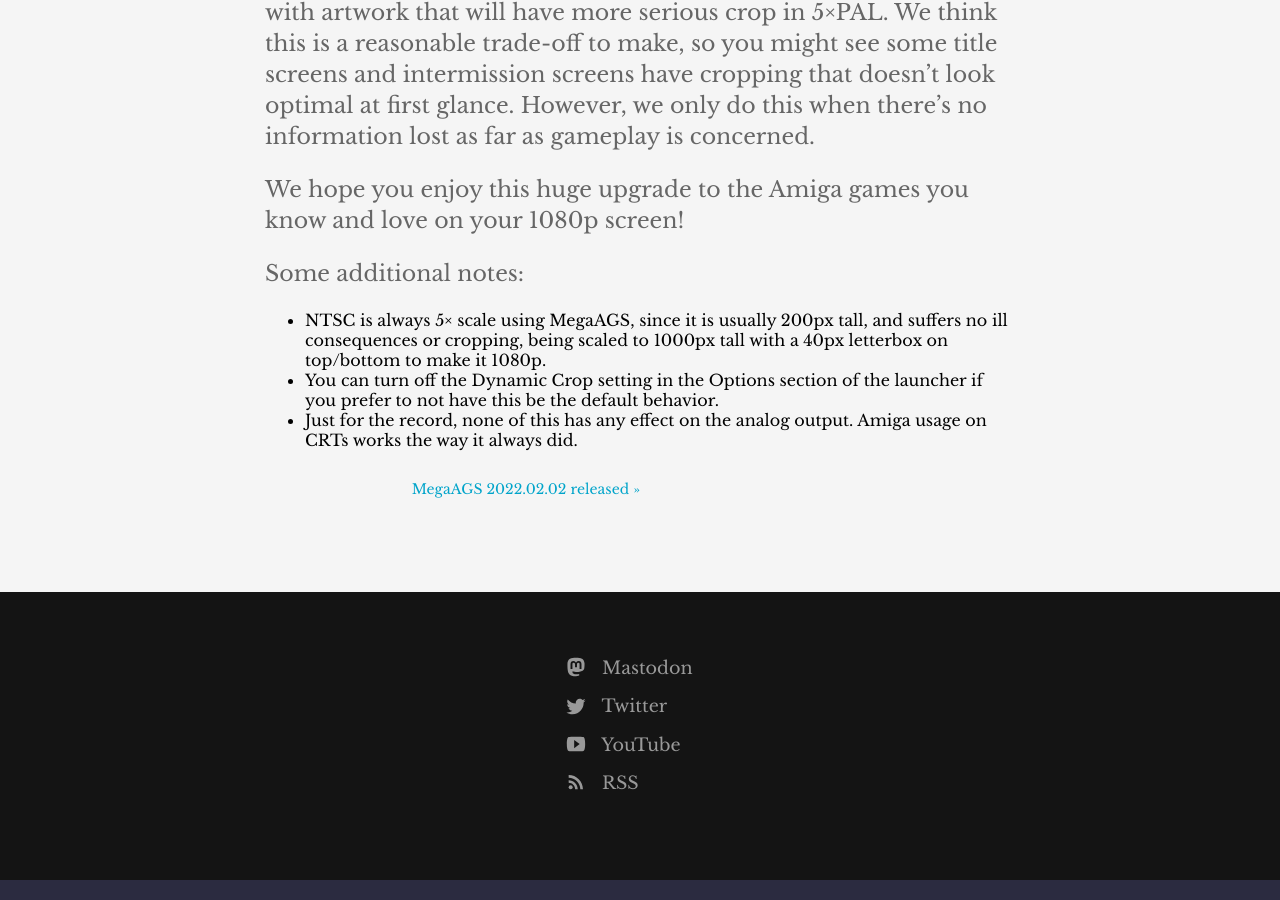
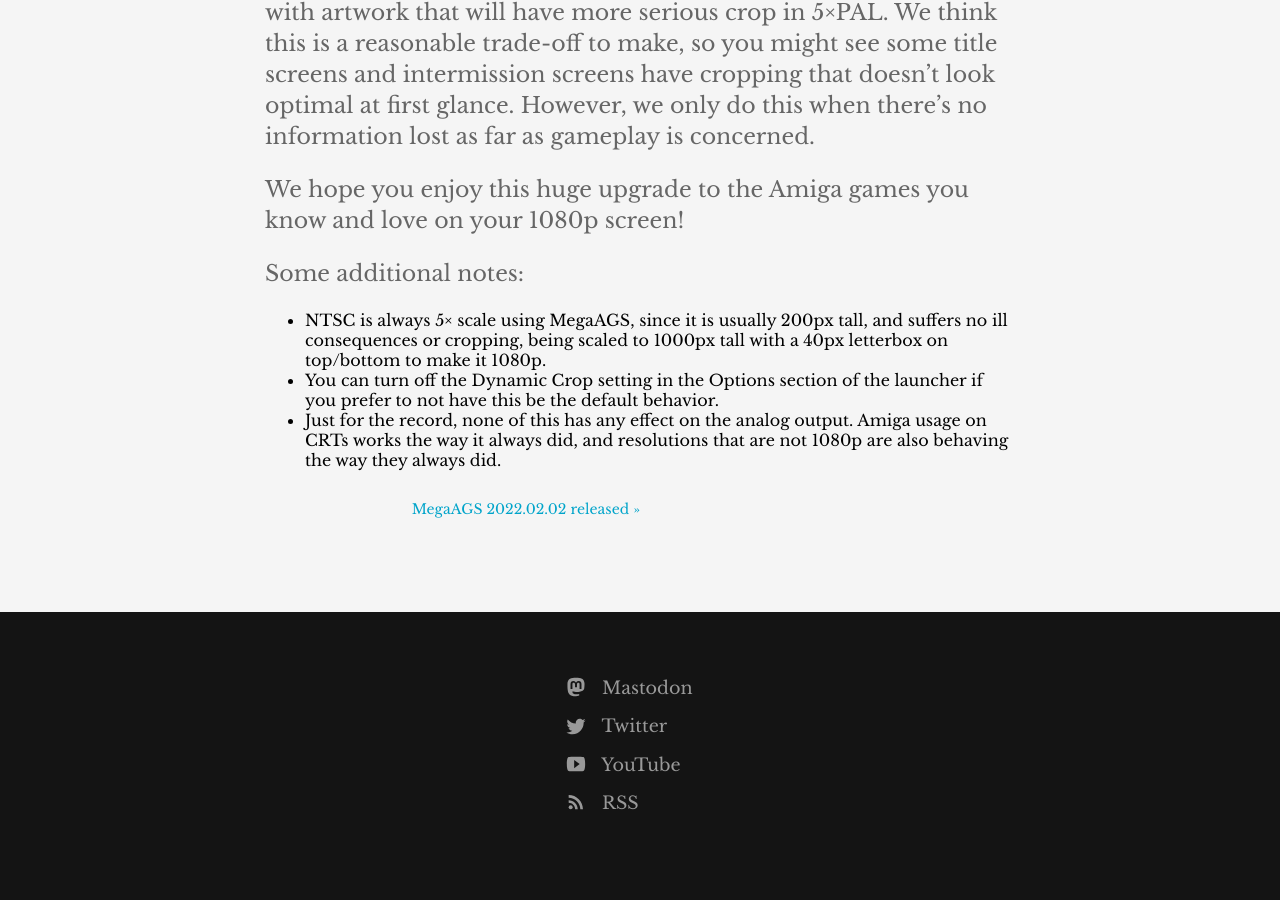
Before and after one commit to amigavision/amigavision.github.io, a Jekyll site: the page built from _posts/2021-03-14-5x.md, in a window 1280 px wide and 900 px high, scrolled down 5942 px. Built offline with Jekyll 4.4.1, drawn with Linux system fonts in a browser that asks for light colours.

Commit message:
Update 2021-03-14-5x.md

```diff
--- a/_posts/2021-03-14-5x.md
+++ b/_posts/2021-03-14-5x.md
@@ -73,6 +73,6 @@
 
 * NTSC is always 5× scale using MegaAGS, since it is usually 200px tall, and suffers no ill consequences or cropping, being scaled to 1000px tall with a 40px letterbox on top/bottom to make it 1080p.
 * You can turn off the Dynamic Crop setting in the Options section of the launcher if you prefer to not have this be the default behavior.
-* Just for the record, none of this has any effect on the analog output. Amiga usage on CRTs works the way it always did.
+* Just for the record, none of this has any effect on the analog output. Amiga usage on CRTs works the way it always did, and resolutions that are not 1080p are also behaving the way they always did.
 
 [What we proposed]:https://github.com/MiSTer-devel/Minimig-AGA_MiSTer/issues/90
```
